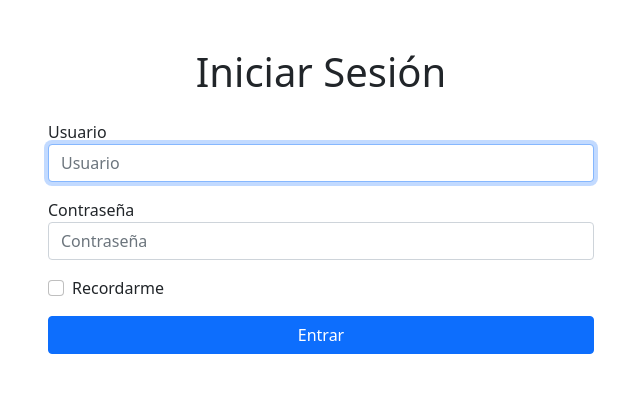
After one commit to mardelmc/TFG_Proyely, a Symfony app: template templates/main/login.html.twig in a window 1280 px wide. The commit adds this page. Shown: the top 393 px of the page, without its empty margins (319-959 px from the left). Run offline with Twig, Linux system fonts and the light colour scheme; the template is opened without the code that fills it, so the values that code supplies are empty; some libraries are stand-ins or nearby versions.

Commit message:
Acceso de usuarios

```diff
--- /dev/null
+++ b/templates/main/login.html.twig
@@ -0,0 +1,40 @@
+{% extends 'base.html.twig' %}
+
+{% block title %}
+    Proyely - Iniciar Sesión
+{% endblock %}
+
+{% block body %}
+    <div class="container mt-5">
+        <div class="row justify-content-center">
+            <div class="col-md-6">
+                <h1 class="text-center mb-4">Iniciar Sesión</h1>
+
+                {% if error %}
+                    <div class="alert alert-danger">
+                        {{ error.messageKey|trans(error.messageData, 'security') }}
+                    </div>
+                {% endif %}
+
+                <form action="{{ path('security_signin') }}" method="post">
+                    <div class="form-group mb-3">
+                        <label for="username">Usuario</label>
+                        <input type="text" id="username" name="_username" class="form-control" placeholder="Usuario" value="" required {% if not error %}autofocus{% endif %}>
+                    </div>
+
+                    <div class="form-group mb-3">
+                        <label for="password">Contraseña</label>
+                        <input type="password" id="password" name="_password" class="form-control" placeholder="Contraseña" required {% if error %}autofocus{% endif %}>
+                    </div>
+
+                    <div class="form-group form-check mb-3">
+                        <input type="checkbox" id="remember_me" name="_remember_me" class="form-check-input">
+                        <label class="form-check-label" for="remember_me">Recordarme</label>
+                    </div>
+
+                    <button type="submit" class="btn btn-primary w-100">Entrar</button>
+                </form>
+            </div>
+        </div>
+    </div>
+{% endblock %}
```
Also changed, not shown: src/Controller/MainController.php (+8 -2 lines), templates/nav.html.twig (+12 -4 lines), 1 other file.
